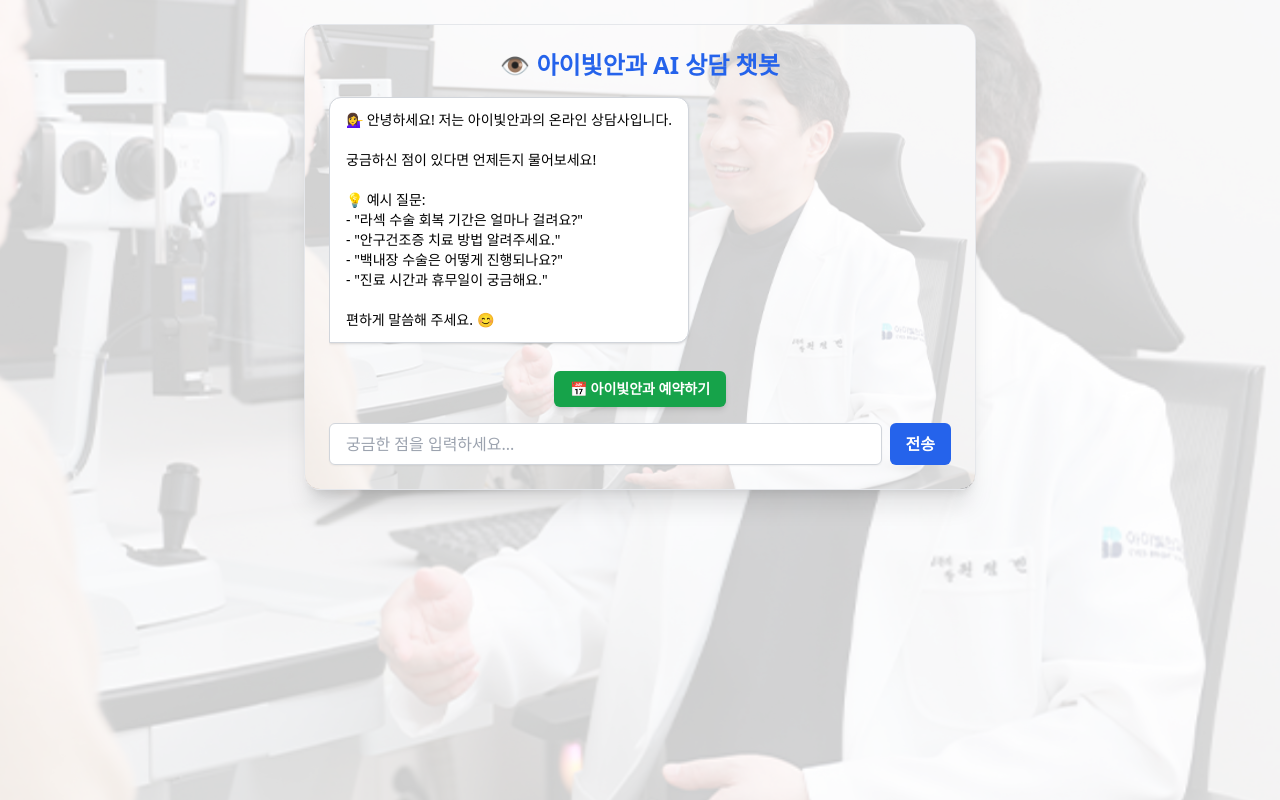
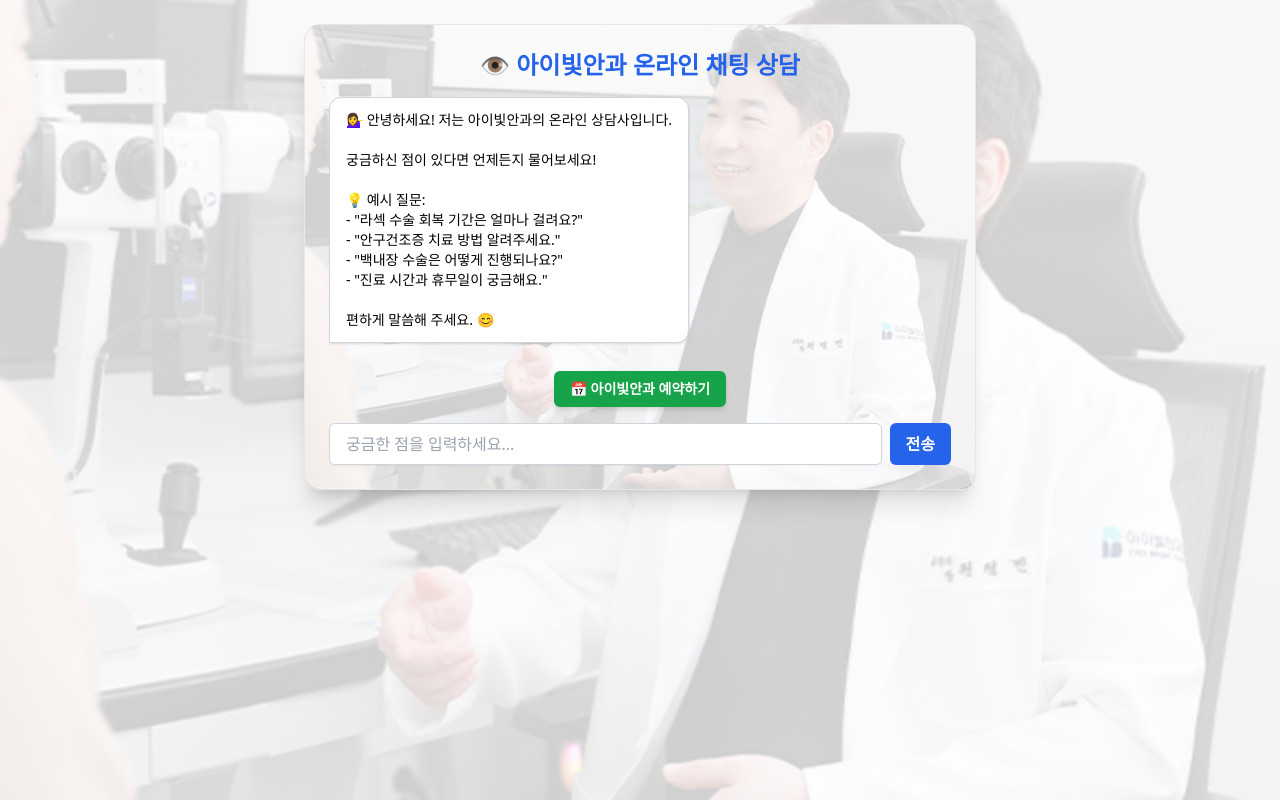
Before and after one commit to oistlouo/eye, a Next.js app in the folder frontend/: page / in a window 1280 px wide. Built offline with nearby package versions, Linux system fonts and the light colour scheme.

Commit message:
Re-init: 기존 Git 이력 제거 후 초기화

```diff
--- a/frontend/src/Chat.jsx
+++ b/frontend/src/Chat.jsx
@@ -82,7 +82,7 @@
       >
         <div className="relative z-10 p-6 bg-white/80">
           <h2 className="text-2xl font-bold mb-4 text-center text-blue-600">
-            👁 아이빛안과 AI 상담 챗봇
+            👁 아이빛안과 온라인 채팅 상담
           </h2>
 
           <div className="space-y-3 mb-4 max-h-[450px] overflow-y-auto">
```
